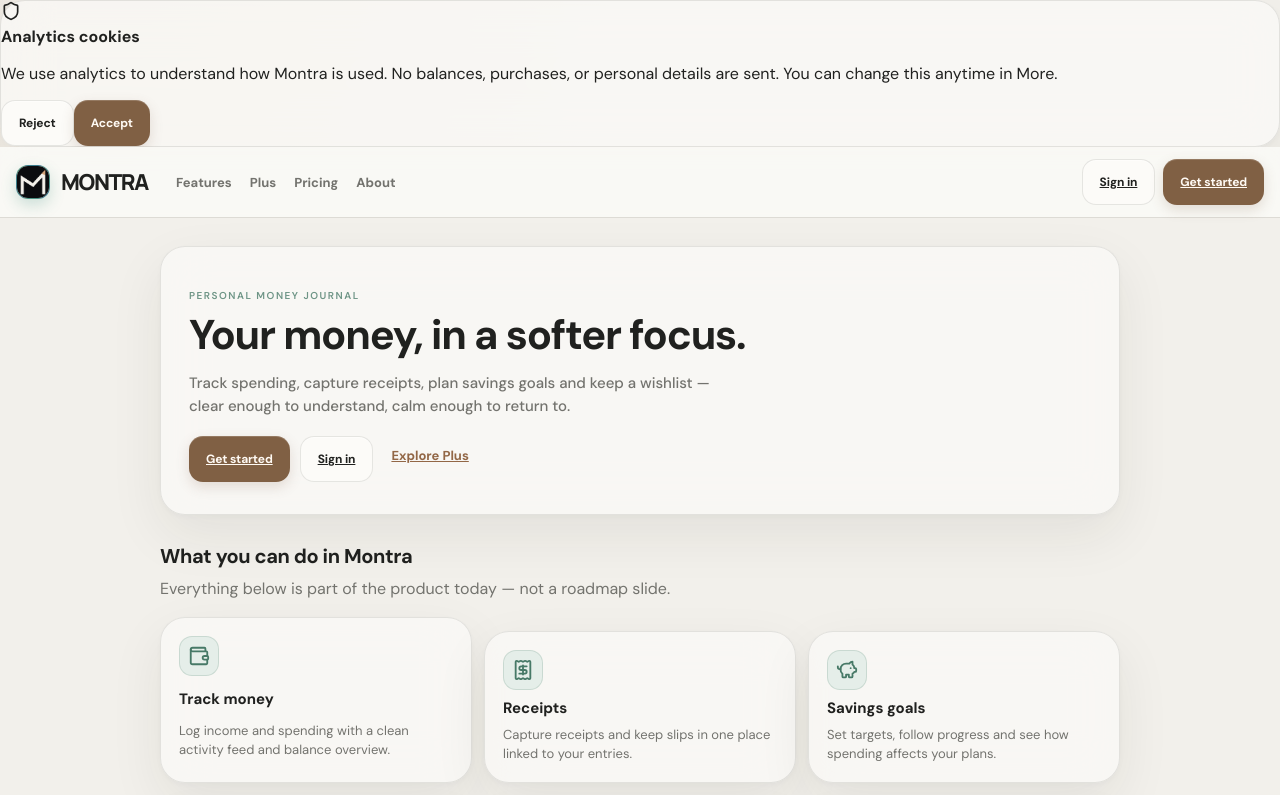
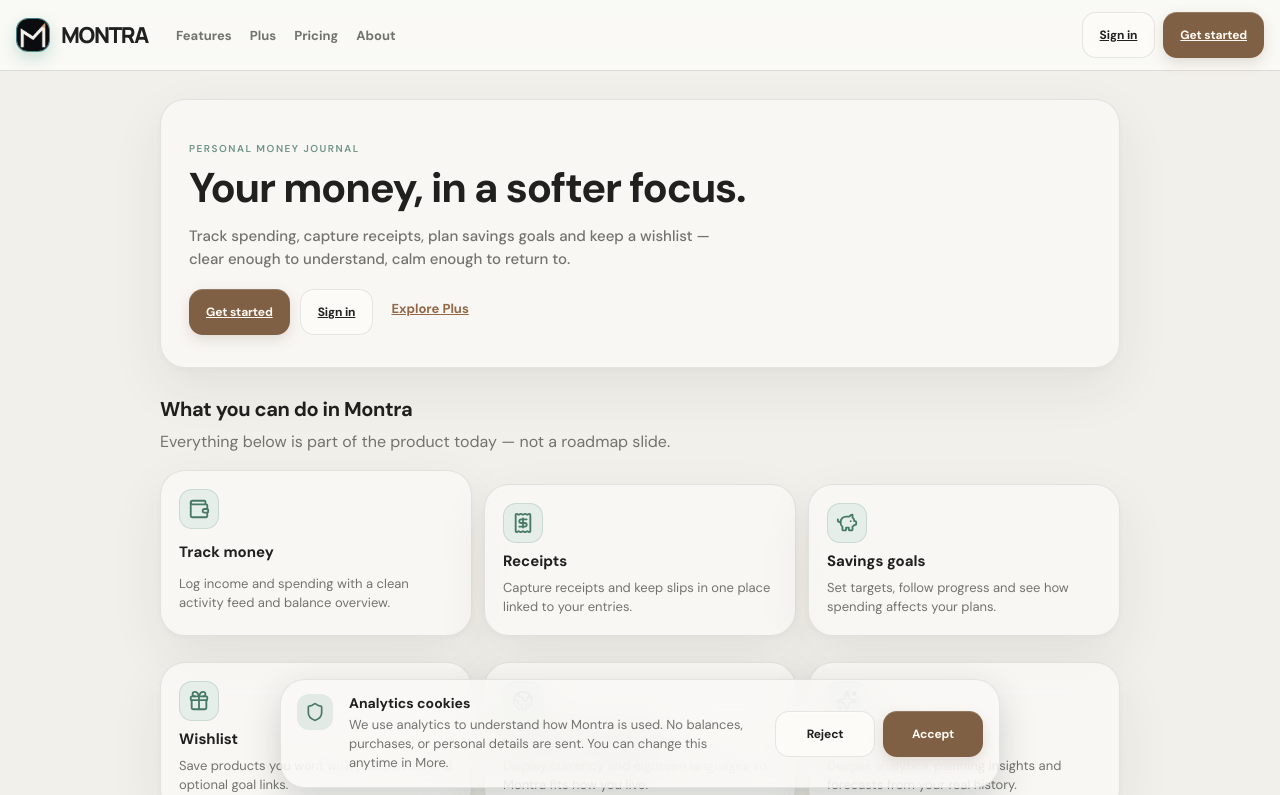
Before and after one commit to VargiBeast/Montra, a React (Vite) app: page / in a window 1280 px wide. Shown: the top 795 px of the page. Built offline with nearby package versions, Linux system fonts and the light colour scheme; no server answers.

Commit message:
Add files via upload

```diff
--- a/src/styles/globals.css
+++ b/src/styles/globals.css
@@ -1736,3 +1736,169 @@
   opacity: 0.85;
   cursor: not-allowed;
 }
+
+/* P1 — Confirm dialog */
+.confirm-dialog-backdrop { z-index: 60; }
+.confirm-dialog-sheet {
+  max-width: 360px;
+  width: min(360px, calc(100% - 32px));
+  padding: 22px 20px 18px;
+  text-align: center;
+}
+.confirm-dialog-icon {
+  display: inline-flex;
+  align-items: center;
+  justify-content: center;
+  width: 44px;
+  height: 44px;
+  margin: 0 auto 12px;
+  border-radius: 14px;
+  background: color-mix(in srgb, var(--coral, #e07a5f) 16%, var(--surface-raised));
+  color: var(--coral, #e07a5f);
+}
+.confirm-dialog-title {
+  margin: 0 0 8px;
+  font-size: 17px;
+  font-weight: 700;
+}
+.confirm-dialog-body {
+  margin: 0 0 18px;
+  color: var(--muted);
+  font-size: 14px;
+  line-height: 1.45;
+}
+.confirm-dialog-actions {
+  display: flex;
+  flex-wrap: wrap;
+  gap: 8px;
+  justify-content: stretch;
+}
+.confirm-dialog-actions .primary-button,
+.confirm-dialog-actions .secondary-button {
+  flex: 1 1 120px;
+}
+.primary-button.is-danger {
+  background: color-mix(in srgb, var(--coral, #e07a5f) 88%, #000);
+  border-color: transparent;
+}
+
+/* P1 — Receipt deduct clarity */
+.receipt-deduct.is-active {
+  border-color: color-mix(in srgb, var(--coral, #e07a5f) 35%, var(--line));
+  background: color-mix(in srgb, var(--coral, #e07a5f) 8%, var(--surface-raised));
+}
+.receipt-deduct-summary {
+  margin: 0 0 10px;
+  font-size: 13px;
+  color: var(--muted);
+  line-height: 1.4;
+}
+.receipt-deduct-summary strong {
+  color: var(--text);
+  font-weight: 700;
+}
+
+/* P1 — Chart legend markers (not color alone) */
+.legend-item .legend-marker {
+  display: inline-flex;
+  align-items: center;
+  justify-content: center;
+  min-width: 14px;
+  margin-right: 4px;
+  font-weight: 800;
+  font-size: 12px;
+}
+
+/* P1 — Consent banner */
+.consent-banner {
+  position: fixed;
+  z-index: 80;
+  left: 0;
+  right: 0;
+  bottom: 0;
+  padding: 12px 14px calc(12px + env(safe-area-inset-bottom));
+  pointer-events: none;
+}
+.consent-banner-inner {
+  pointer-events: auto;
+  display: flex;
+  flex-wrap: wrap;
+  align-items: flex-start;
+  gap: 12px 16px;
+  max-width: 720px;
+  margin: 0 auto;
+  padding: 14px 16px;
+  box-shadow: 0 12px 36px rgba(20, 40, 35, 0.18);
+}
+.consent-banner-icon {
+  display: flex;
+  align-items: center;
+  justify-content: center;
+  width: 36px;
+  height: 36px;
+  border-radius: 12px;
+  background: color-mix(in srgb, var(--green) 14%, var(--surface-raised));
+  color: var(--green);
+  flex: 0 0 auto;
+}
+.consent-banner-copy {
+  flex: 1 1 200px;
+  min-width: 0;
+}
+.consent-banner-copy strong {
+  display: block;
+  margin-bottom: 4px;
+  font-size: 14px;
+}
+.consent-banner-copy p {
+  margin: 0;
+  color: var(--muted);
+  font-size: 13px;
+  line-height: 1.45;
+}
+.consent-banner-actions {
+  display: flex;
+  flex-wrap: wrap;
+  gap: 8px;
+  flex: 0 0 auto;
+  align-self: center;
+}
+.consent-banner-actions .primary-button,
+.consent-banner-actions .secondary-button {
+  min-width: 100px;
+}
+
+/* P1 — Desktop navigation (1024px+) */
+@media (min-width: 1024px) {
+  .bottom-nav {
+    width: min(560px, calc(100% - 48px));
+    padding: 10px 12px;
+    gap: 10px;
+    bottom: calc(22px + env(safe-area-inset-bottom));
+  }
+  .bottom-nav .nav-item {
+    min-height: 56px;
+    font-size: 11px;
+    gap: 4px;
+  }
+  .bottom-nav .nav-add {
+    flex: 0 0 56px;
+    width: 56px;
+    height: 56px;
+  }
+  .app-frame {
+    padding-bottom: 100px;
+  }
+}
+
+/* P1 — Settings row alignment */
+.more-preferences .setting-row.is-static {
+  align-items: center;
+}
+.more-preferences .preference-field {
+  margin-top: -4px;
+  margin-bottom: 4px;
+}
+.more-preferences .theme-choices {
+  padding: 0 12px 12px;
+}
```
